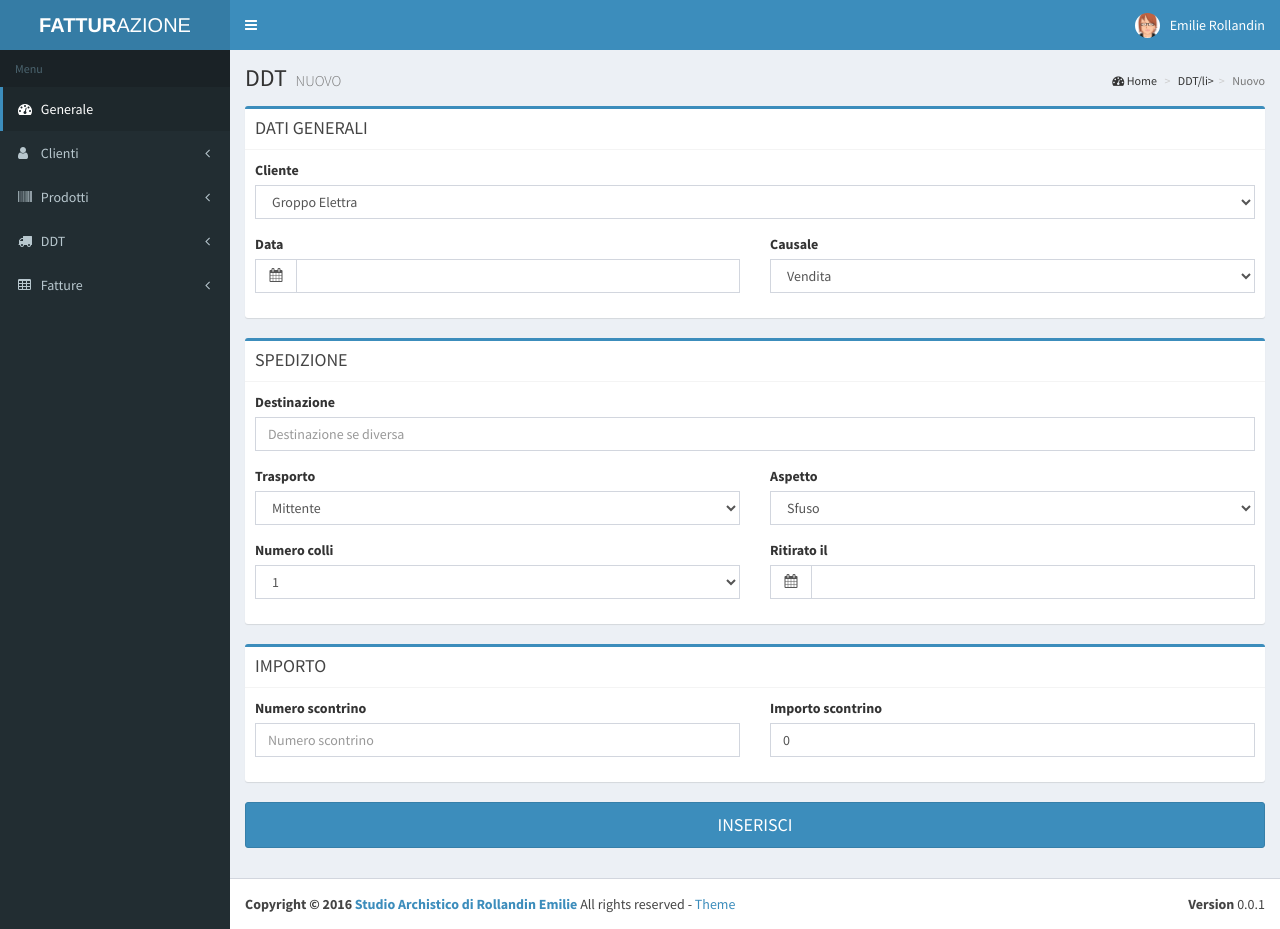
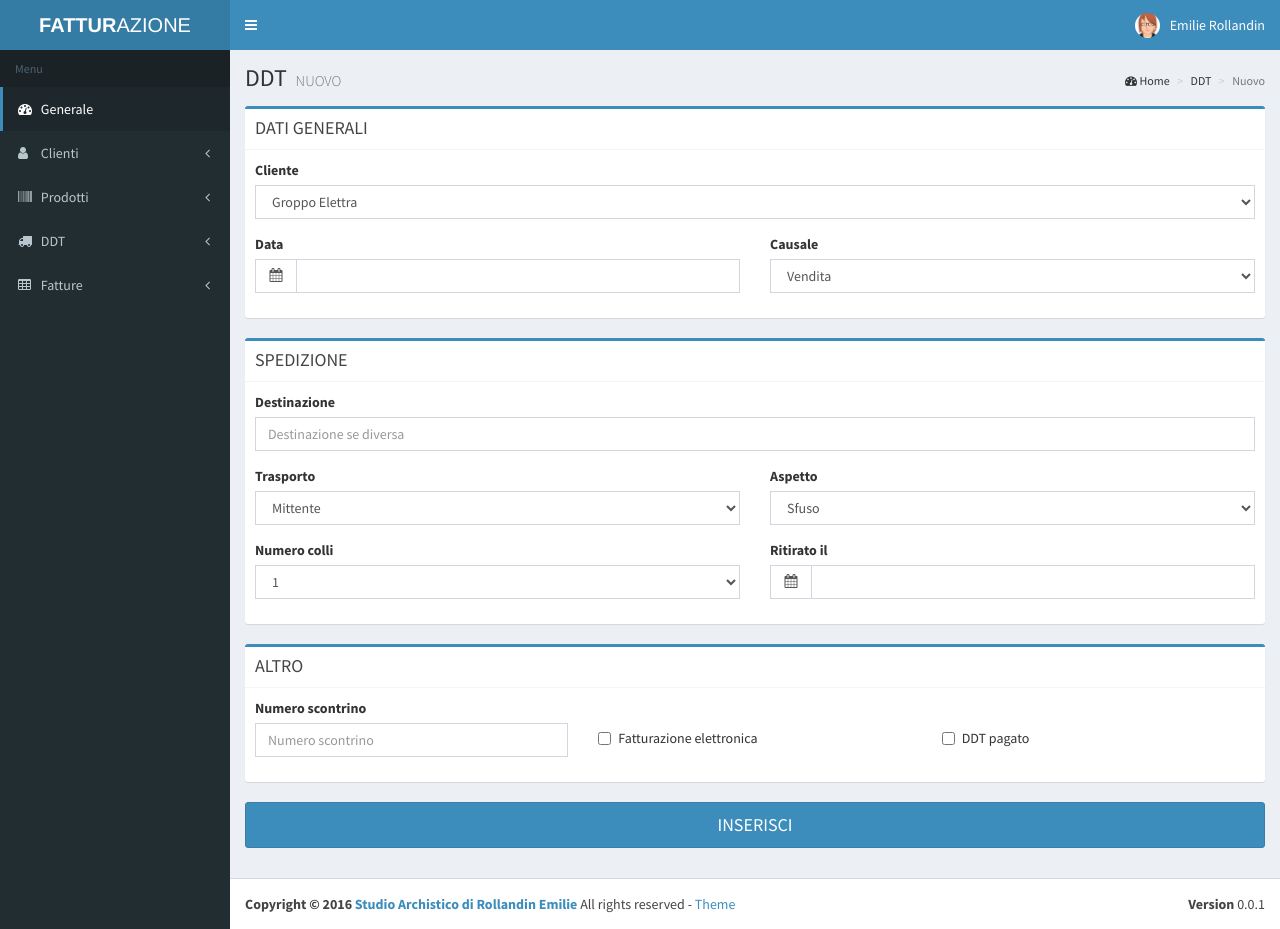
Before and after one commit to archistico/Fatturazione, a PHP site: page /ddtnuovo.php in a window 1280 px wide. Run offline with PHP 8.4, Linux system fonts and the light colour scheme; data comes from the database, SQL or seed files in the repository; some libraries are stand-ins or nearby versions.

Commit message:
DDT Fatteelettronica e pagato

```diff
--- a/ddtnuovo.php
+++ b/ddtnuovo.php
@@ -84,7 +84,7 @@
                     </h1>
                     <ol class="breadcrumb">
                         <li><i class="fa fa-dashboard"></i> Home</li>
-                        <li>DDT/li>
+                        <li>DDT</li>
                         <li class="active">Nuovo</li>
                     </ol>
                 </section>
@@ -231,17 +231,17 @@
 
 
 
-                        <!-- **********************************IMPORTO****************************** -->
+                        <!-- **********************************ALTRO****************************** -->
                         <div class="box box-primary">
                             <div class="box-header with-border">
-                                <h3 class="box-title">IMPORTO</h3>
+                                <h3 class="box-title">ALTRO</h3>
                             </div>
                             <!-- /.box-header -->
                             <div class="box-body">
 
 
                                 <div class="row">
-                                    <div class="col-md-6">
+                                    <div class="col-md-4">
                                         <div class="form-group">
                                             <label>Numero scontrino</label>
                                             <input type="text" class="form-control" placeholder="Numero scontrino" name='scontrino' required>
@@ -249,10 +249,22 @@
                                     </div>
                                     <!-- /.col -->
 
-                                    <div class="col-md-6">
-                                        <div class="form-group">
-                                            <label>Importo scontrino</label>
-                                            <input type="number" min="0" max="1000000" step="0.01" class="form-control" placeholder="Importo" value="0" name='importo' required>
+                                    <div class="col-md-4">
+                                        <br>
+                                        <div class="checkbox">
+                                            <label>
+                                                <input type="checkbox" placeholder="Fatturazione elettronica" name='fatturazioneelettronica' > Fatturazione elettronica
+                                            </label>
+                                        </div>
+                                    </div>
+                                    <!-- /.col -->
+
+                                    <div class="col-md-4">
+                                        <br>
+                                        <div class="checkbox">
+                                            <label>
+                                                <input type="checkbox" placeholder="Pagato" name='pagato' > DDT pagato
+                                            </label>
                                         </div>
                                     </div>
                                     <!-- /.col -->
--- a/php/ddt.php
+++ b/php/ddt.php
@@ -25,6 +25,8 @@ class DDT {
     public $ddt_ritiro_stringa;
     public $ddt_scontrino;
     public $ddt_importo;
+    public $ddt_fatturazioneelettronica;
+    public $ddt_pagato;
     public $ddt_fkfattura;
     public $ddt_annullato;
 
@@ -46,7 +48,7 @@ class DDT {
             $dataEmissione = $this->ddt_data->format('Y-m-d');
             $dataRitiro = $this->ddt_ritiro->format('Y-m-d');
 
-            $db->exec("INSERT INTO ddt VALUES (NULL, '$this->ddt_numero','$this->ddt_anno','$dataEmissione', '$this->ddt_fkcliente', '$this->ddt_destinazione', '$this->ddt_causale', '$this->ddt_trasporto', '$this->ddt_aspetto', '$this->ddt_colli', '$dataRitiro', '$this->ddt_scontrino', '$this->ddt_importo', '$this->ddt_fkfattura', '0');");
+            $db->exec("INSERT INTO ddt VALUES (NULL, '$this->ddt_numero','$this->ddt_anno','$dataEmissione', '$this->ddt_fkcliente', '$this->ddt_destinazione', '$this->ddt_causale', '$this->ddt_trasporto', '$this->ddt_aspetto', '$this->ddt_colli', '$dataRitiro', '$this->ddt_scontrino', '0', '$this->ddt_fatturazioneelettronica', '$this->ddt_pagato', null, '0');");
 
             // chiude il database
             $db = NULL;
@@ -94,6 +96,8 @@ class DDT {
             $this->ddt_ritiro_stringa = $this->ddt_ritiro->format('d/m/Y');
             $this->ddt_scontrino = $row['ddt_scontrino'];
             $this->ddt_importo = $row['ddt_importo'];
+            $this->ddt_fatturazioneelettronica = $row['ddt_fatturazioneelettronica'];
+            $this->ddt_pagato = $row['ddt_pagato'];
             $this->ddt_fkfattura = $row['ddt_fkfattura'];
             $this->ddt_annullato = $row['ddt_annullato'];
 
```
Also changed, not shown: ddtaggiunto.php (+14 -0 lines).
